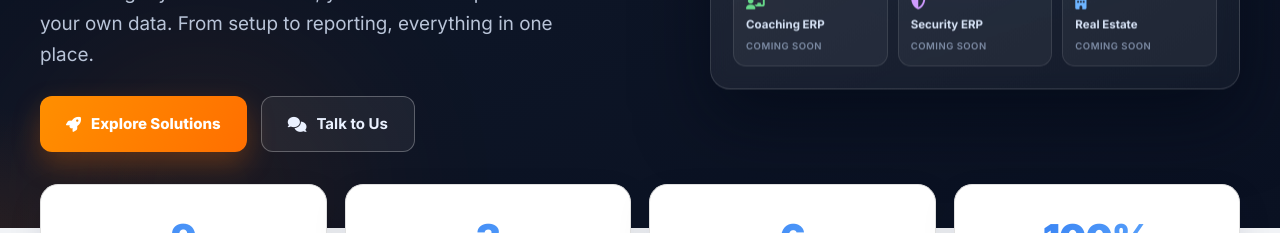
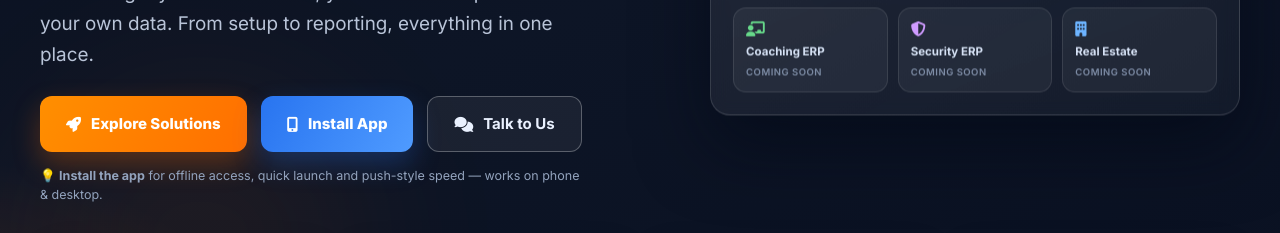
Before and after one commit to kanhaji143/apna-computer, a website: page public/index.html in a window 1280 px wide. Shown: the part 543-776 px from the top of the page. Drawn offline with Linux system fonts and the light colour scheme.

Commit message:
Homepage: add Install App button + hint in hero CTAs

```diff
--- a/public/index.html
+++ b/public/index.html
@@ -82,8 +82,12 @@
                     <p class="hero-sub-v2">Schools, shops, coaching centres, security agencies or real estate — get your own website, your own admin panel and your own data. From setup to reporting, everything in one place.</p>
                     <div class="hero-ctas-v2">
                         <a class="btn-hero" href="/services.html"><i class="fas fa-rocket"></i> Explore Solutions</a>
+                        <a class="btn-hero" href="/app/" style="background: linear-gradient(120deg, #2874f0, #4f9bff); box-shadow: 0 12px 28px rgba(40, 116, 240, .28);"><i class="fas fa-mobile-screen-button"></i> Install App</a>
                         <a class="btn-hero-ghost" href="/contact.html"><i class="fas fa-comments"></i> Talk to Us</a>
                     </div>
+                    <p style="margin-top:14px;font-size:12.5px;color:#93a3bd;max-width:540px;">
+                        💡 <b>Install the app</b> for offline access, quick launch and push-style speed — works on phone &amp; desktop.
+                    </p>
                 </div>
 
                 <div class="hero-visual" aria-hidden="true">
```
